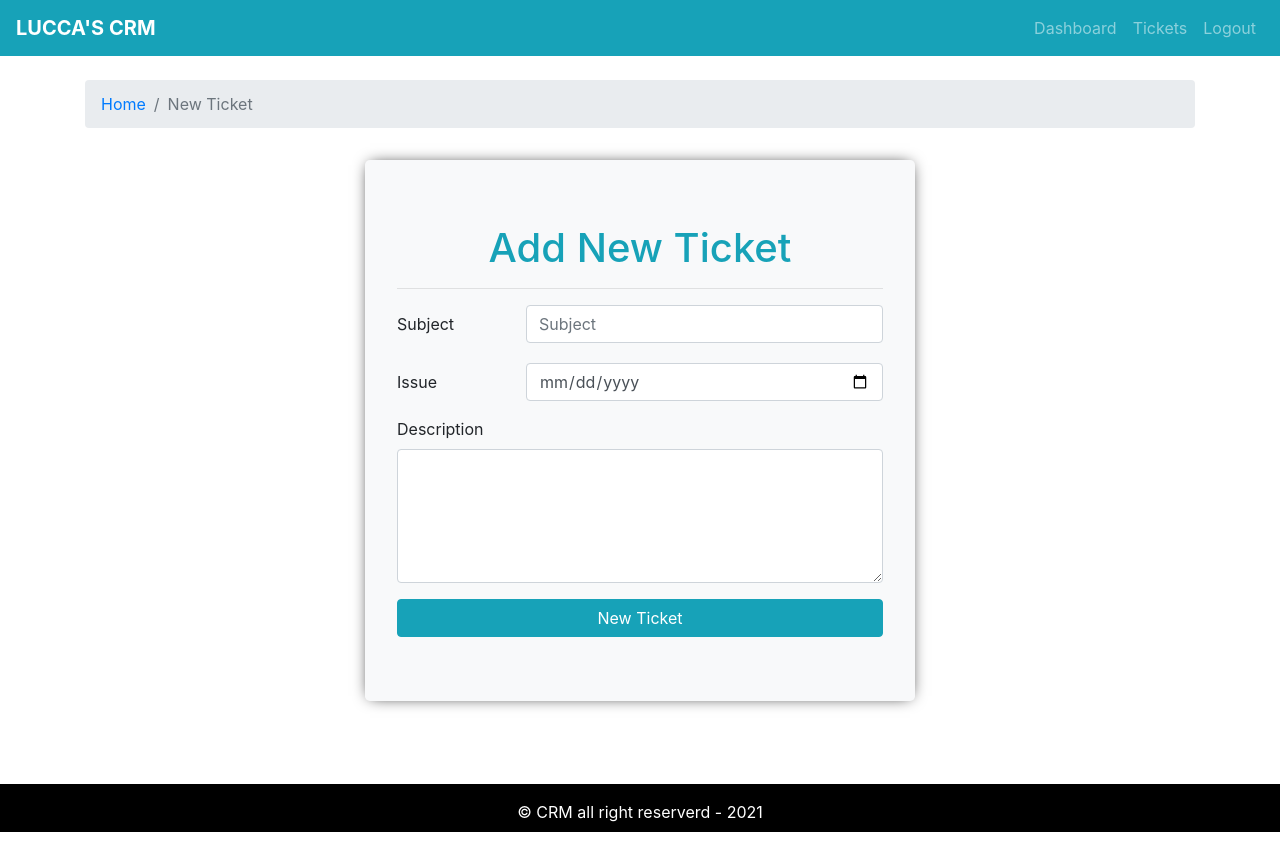
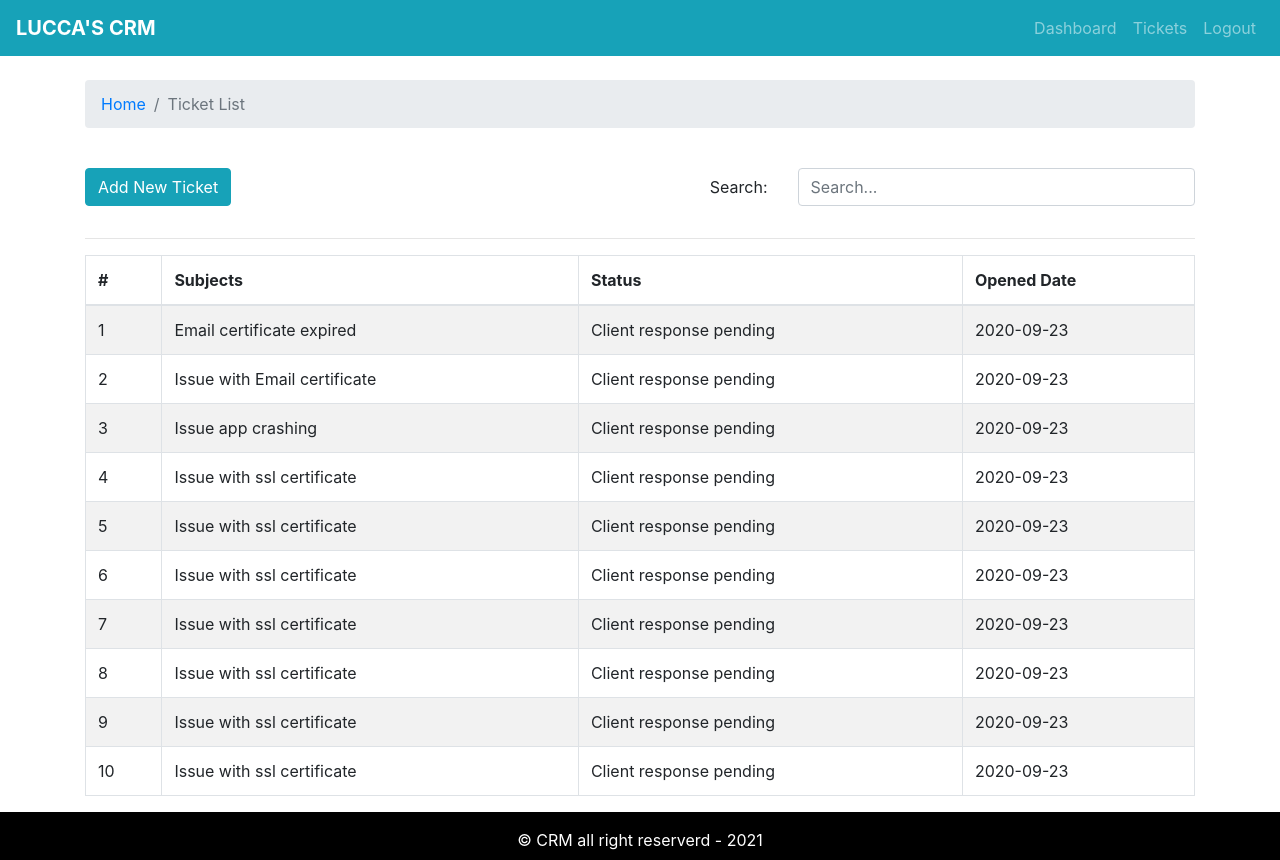
Before and after one commit to lucca86/crm-frontend, a React (Create React App) app: page /tickets in a window 1280 px wide. Before the commit the page ends 832 px from the top, so only its background shows below. Built offline with nearby package versions, Linux system fonts and the light colour scheme.

Commit message:
List tickets page added

```diff
--- a/src/App.js
+++ b/src/App.js
@@ -1,8 +1,9 @@
 
 import './App.css';
 import DefaultLayout from './layout/DefaultLayout';
-import Dashboard from './pages/Dashboard/Dashboard';
-import AddTicket from './pages/New-ticket/AddTicket';
+import TicketList from './pages/Titcket-List/TicketList';
+// import Dashboard from './pages/Dashboard/Dashboard';
+// import AddTicket from './pages/New-ticket/AddTicket';
 //import EntryPage from './pages/entry/EntryPage';
 
 function App() {
@@ -11,7 +12,8 @@ function App() {
       {/* <EntryPage /> */}
       <DefaultLayout>
         {/* <Dashboard /> */}
-        <AddTicket />
+        {/* <AddTicket /> */}
+        <TicketList />
       </DefaultLayout>
     </div>
   );
--- /dev/null
+++ b/src/components/Search-form/SearchForm.js
@@ -0,0 +1,30 @@
+import React from 'react';
+import { Col, Form, Row } from 'react-bootstrap';
+import PropTypes from 'prop-types';
+
+
+const SearchForm = ({handleChange, str}) => {
+    console.log(str);
+    return (
+        <Form>
+            <Form.Group as={Row}>
+                <Form.Label column sm='3'>Search:{' '}</Form.Label>
+                <Col sm='9'>
+                    <Form.Control
+                        name='searchStr'
+                        onChange={handleChange}
+                        value={str}
+                        placeholder='Search...'
+                    />
+                </Col>
+            </Form.Group>
+        </Form>
+    )
+};
+
+SearchForm.propTypes = {
+    handleChange: PropTypes.func.isRequired,
+    str: PropTypes.string.isRequired
+}
+
+export default SearchForm
--- /dev/null
+++ b/src/pages/Titcket-List/TicketList.js
@@ -0,0 +1,56 @@
+import React, { useEffect, useState } from 'react';
+import {Button, Col, Container, Row } from 'react-bootstrap';
+
+import PageBreadcrumb from '../../components/Breadcrumb/Breadcrumb';
+import TicketTable from '../../components/Table/TicketTable';
+import SearchForm from '../../components/Search-form/SearchForm';
+import tickets from '../../assets/data/dummy-tickets.json';
+
+const TicketList = () => {
+
+    const [str, setStr] = useState('');
+    const [dispTicket, setDispTicket] = useState(tickets);
+
+    useEffect(() => {}, [str, dispTicket]);
+
+    const handleChange = (e) => {
+        const {value} = e.target;
+        setStr(value);
+        searchTicket(value);
+    };
+
+    const searchTicket = (sttr) => {
+        const displayTickets = tickets.filter((row) =>
+            row.subject.toLocaleLowerCase().includes(sttr.toLocaleLowerCase())
+            );
+
+        setDispTicket(displayTickets);
+    };
+
+
+    return (
+        <Container  >
+            <Row>
+                <Col>
+                    <PageBreadcrumb page='Ticket List' />
+                </Col>
+            </Row>
+            <Row className='mt-4'>
+                <Col>
+                    <Button variant='info' >Add New Ticket</Button>
+                </Col>
+                <Col className='text-right'>
+                    <SearchForm handleChange={handleChange} str={str} />
+                </Col>
+            </Row>
+            <hr />
+            <Row>
+                <Col>
+                    <TicketTable tickets={dispTicket} />
+                </Col>
+            </Row>
+        </Container >
+    )
+}
+
+export default TicketList
```
Also changed, not shown: src/components/Table/TicketTable.js (renamed from src/components/Login/Table/TicketTable.js, +8 -2 lines).
